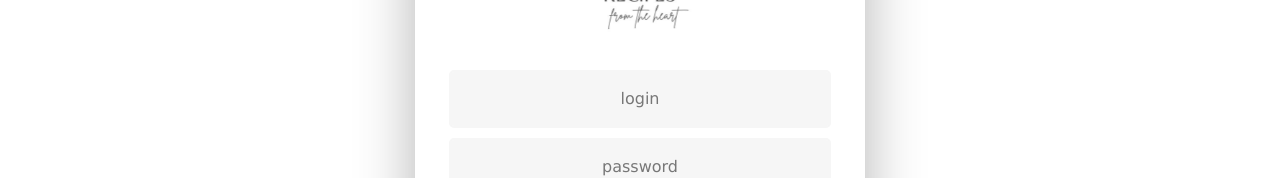
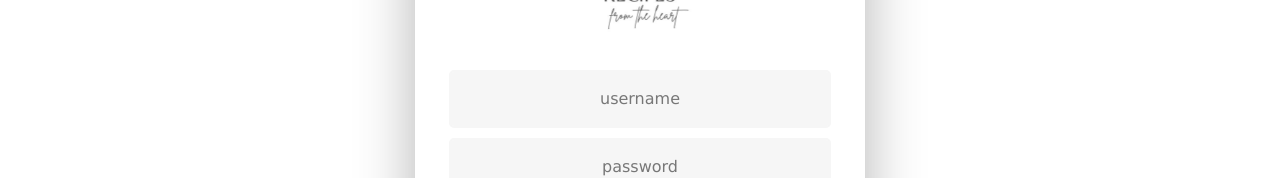
Before and after one commit to bethel-school-of-technology/team-west-codes-frontend, an Angular app in the folder RecipesFromTheHeart/: page /login in a window 1280 px wide. Shown: the part 463-641 px from the top of the page. Built offline with nearby package versions, Linux system fonts and the light colour scheme.

Commit message:
changed "login" to "username"

```diff
--- a/RecipesFromTheHeart/src/app/login/login.component.html
+++ b/RecipesFromTheHeart/src/app/login/login.component.html
@@ -13,7 +13,7 @@
 
       <!-- Login Form -->
       <form>
-        <input type="text" id="login" class="fadeIn second" name="login" placeholder="login">
+        <input type="text" id="username" class="fadeIn second" name="username" placeholder="username">
         <input type="text" id="password" class="fadeIn third" name="login" placeholder="password">
         <input type="submit" class="fadeIn fourth" value="Log In">
       </form>
--- a/RecipesFromTheHeart/src/app/signup/signup.component.html
+++ b/RecipesFromTheHeart/src/app/signup/signup.component.html
@@ -13,7 +13,7 @@
 
       <!-- Signup Form -->
       <form>
-        <input type="text" id="login" class="fadeIn second" name="login" placeholder="create login">
+        <input type="text" id="username" class="fadeIn second" name="login" placeholder="create username">
         <input type="text" id="password" class="fadeIn third" name="login" placeholder="create password">
         <input type="text" id="password" class="fadeIn third" name="login" placeholder="confirm password">
         <input type="submit" class="fadeIn fourth" value="Log In">
```
